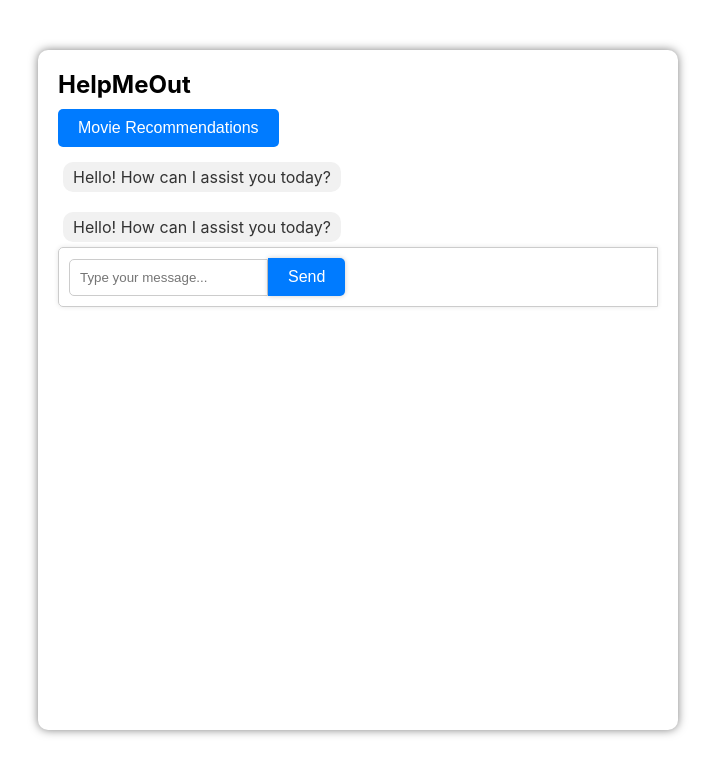
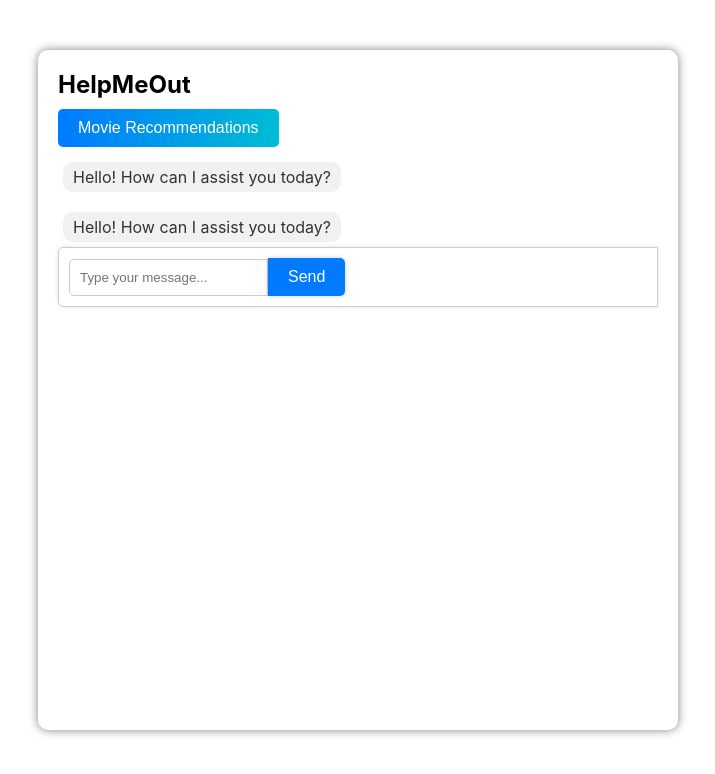
Before and after one commit to aritradey-CS/HelpMeOut, a React (Create React App) app: page / in a window 1280 px wide. Shown: the top 774 px of the page, without its empty margins (282-997 px from the left). Built offline with nearby package versions, Linux system fonts and the light colour scheme.

Commit message:
adding some new design

```diff
--- a/src/App.css
+++ b/src/App.css
@@ -118,7 +118,7 @@
 /* ... your existing styles ... */
 /* Style for movie recommendation button */
 .suggestions button:nth-child(1) {
-  background-color: #007bff;
+  background: linear-gradient(90deg, #007bff, #00bcd4);
   color: #fff;
   border: none;
   border-radius: 5px;
@@ -126,17 +126,17 @@
   margin-right: 10px;
   cursor: pointer;
   outline: none;
-  transition: background-color 0.3s ease, transform 0.3s ease;
+  transition: background 0.3s ease, transform 0.3s ease;
   font-size: 16px;
 }
 
 .suggestions button:nth-child(1):hover {
-  background-color: #0056b3;
+  background: linear-gradient(90deg, #0056b3, #00a5c4);
   transform: scale(1.05);
 }
 
 .suggestions button:nth-child(1):active {
-  background-color: #003980;
+  background: linear-gradient(90deg, #003980, #0078a0);
   transform: scale(0.95);
 }
 
```
